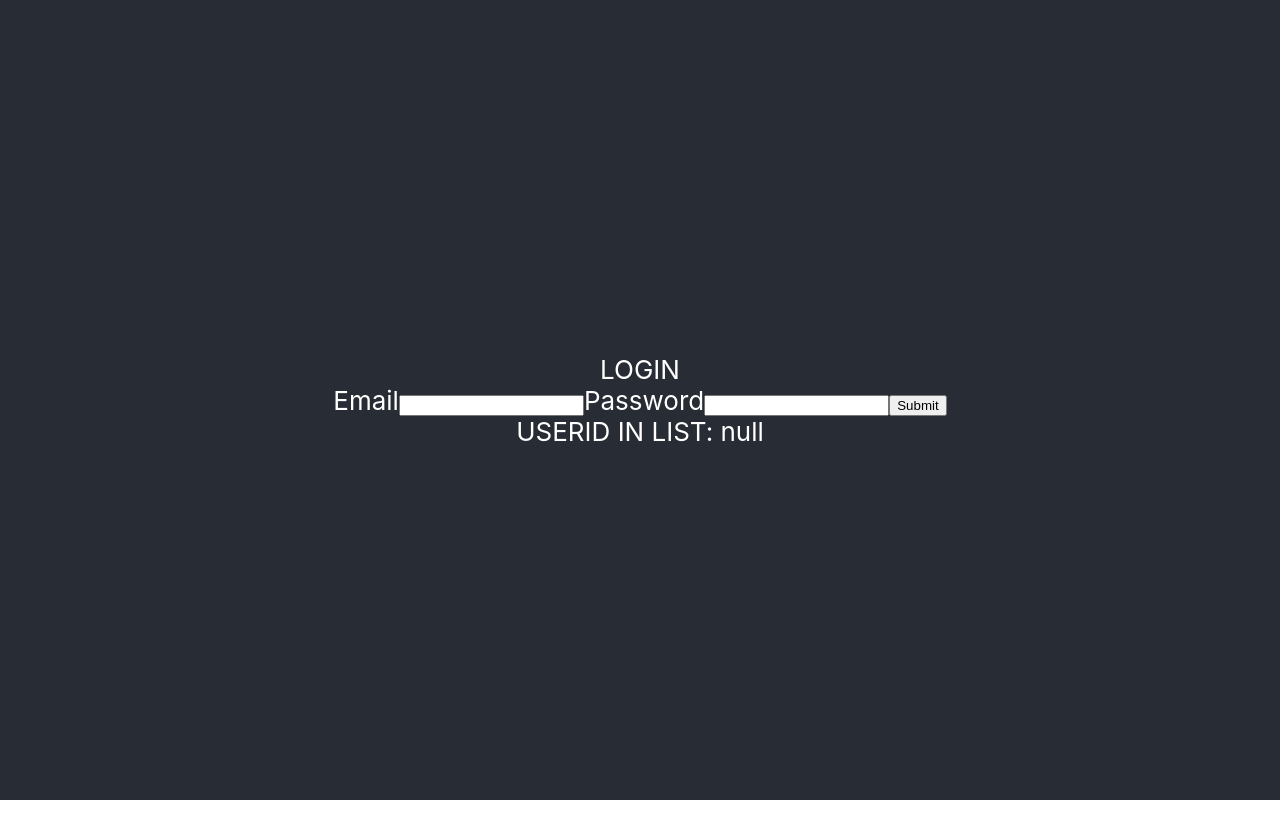
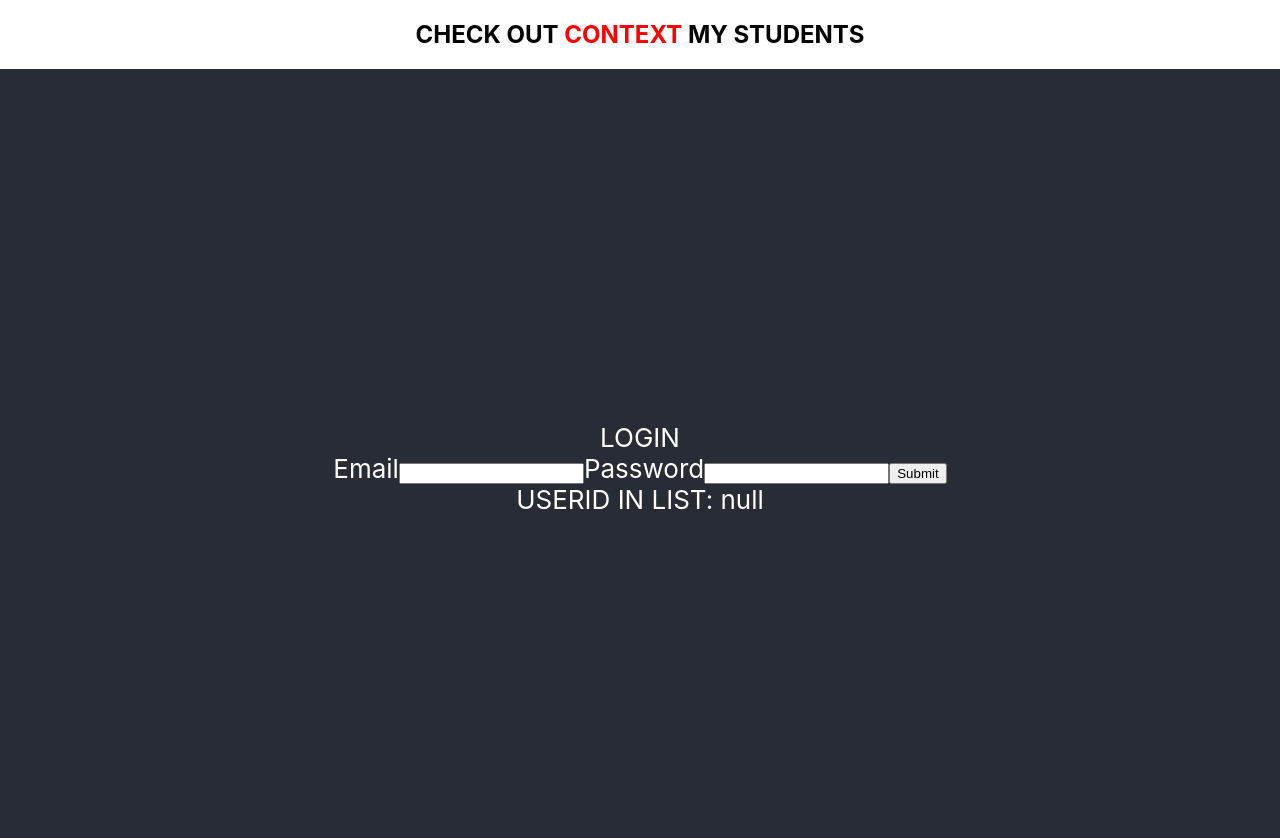
Before and after one commit to Reinoptland/context-example, a React (Create React App) app: page / in a window 1280 px wide. Shown: the top 838 px of the page. Before the commit the page ends 800 px from the top, so only its background shows below. Built offline with nearby package versions, Linux system fonts and the light colour scheme.

Commit message:
Make custom header with children

```diff
--- a/src/App.js
+++ b/src/App.js
@@ -4,6 +4,7 @@ import "./App.css";
 import Login from "./components/Login";
 import TodoList from "./components/TodoList";
 import AuthContext from "./contexts/AuthContext";
+import MyHeader from "./components/MyHeader";
 
 function App() {
   const [userId, setUserId] = useState(null); // move it to a dedicated component
@@ -11,6 +12,10 @@ function App() {
   return (
     <AuthContext.Provider value={{ userId: userId, setUserId: setUserId }}>
       <div className="App">
+        <MyHeader text="CHECK OUT CONTEXT, MY STUDENTS" />
+        <MyHeader>
+          CHECK OUT <span style={{ color: "red" }}>CONTEXT</span> MY STUDENTS
+        </MyHeader>
         <header className="App-header">
           <Login />
           <TodoList />
--- /dev/null
+++ b/src/components/MyHeader.js
@@ -0,0 +1,6 @@
+import React from "react";
+
+export default function MyHeader(props) {
+  console.log(props);
+  return <h2>{props.children}</h2>;
+}
```
